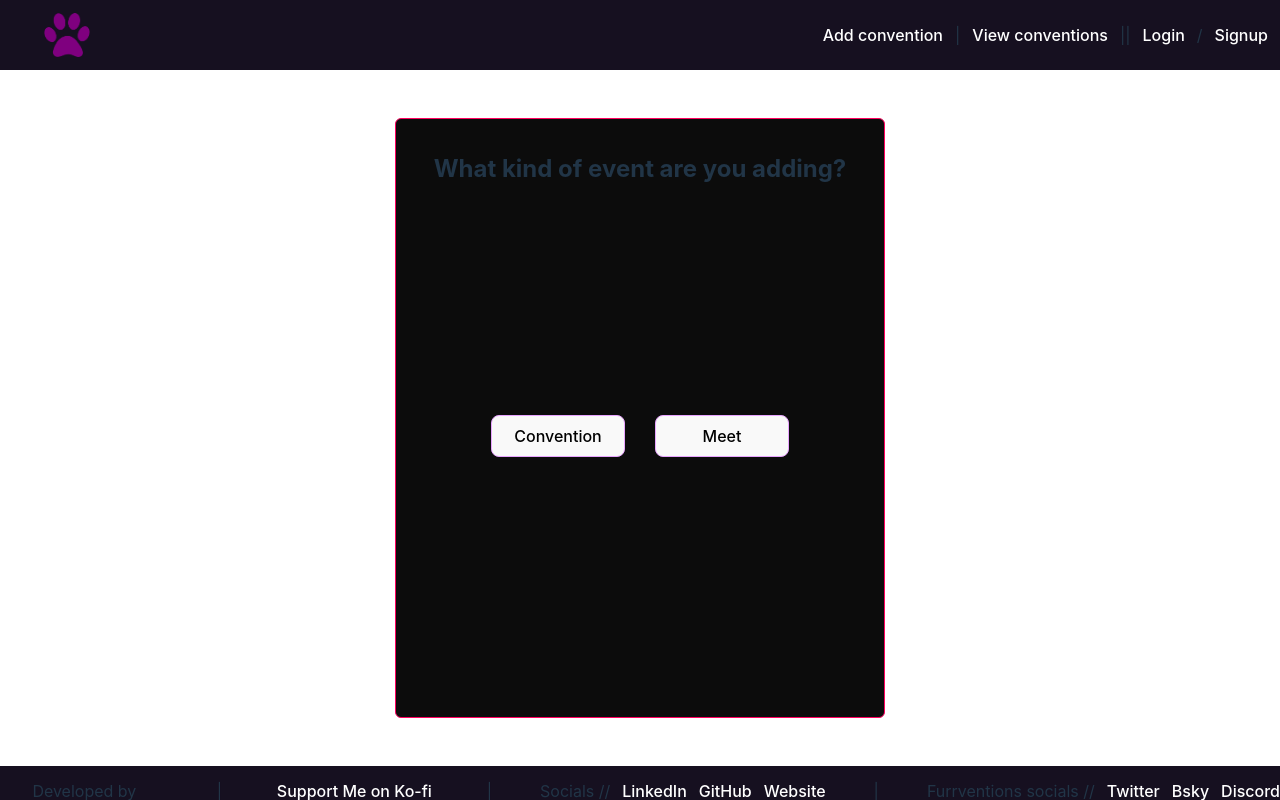
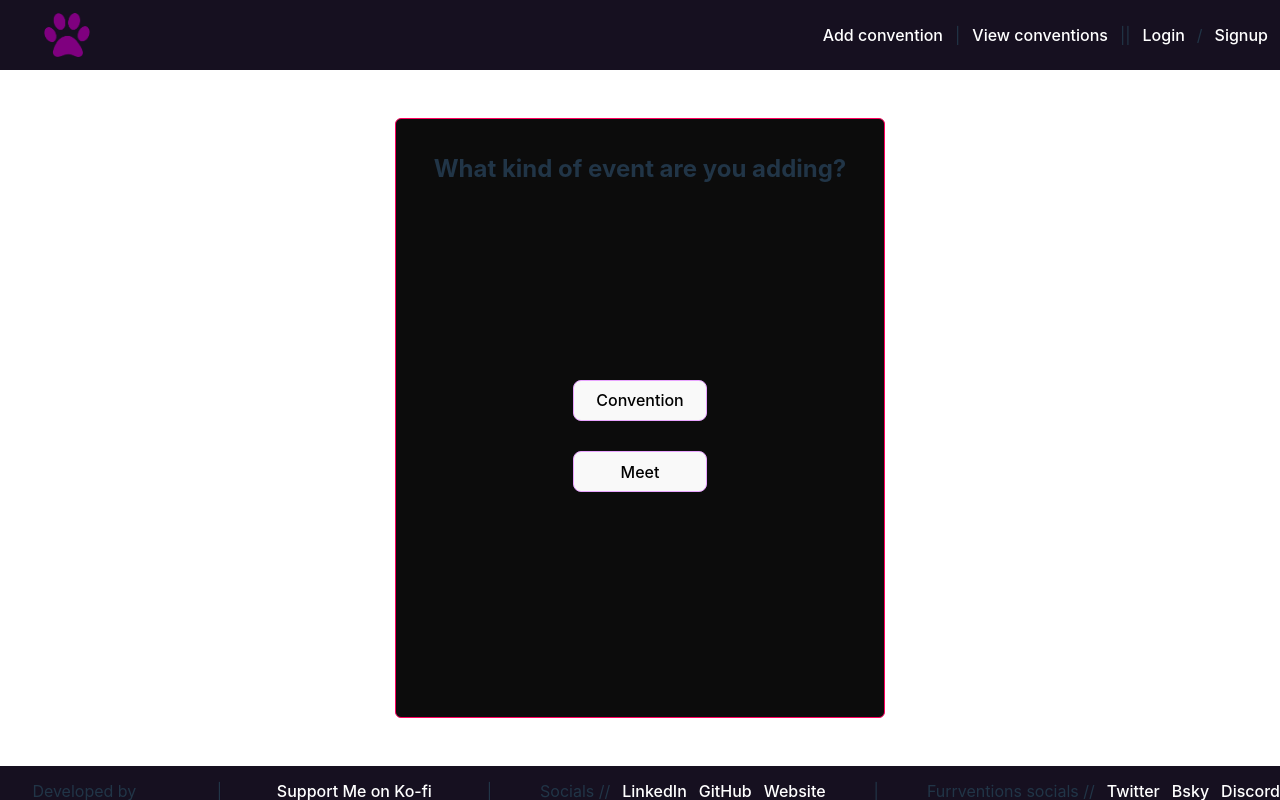
Before and after one commit to ATlexEide/furrventions, a React (Vite) app: page /conventions/add in a window 1280 px wide. Built offline with nearby package versions, Linux system fonts and the light colour scheme; no server answers.

Commit message:
Update styling

```diff
--- a/src/styles/Forms.css
+++ b/src/styles/Forms.css
@@ -8,6 +8,11 @@ form {
   flex-direction: column;
   justify-content: space-between;
   border: solid 1px #ff005e;
+}
+
+#form-main {
+  display: flex;
+  flex-direction: column;
 }
 
 #inputs {
```
